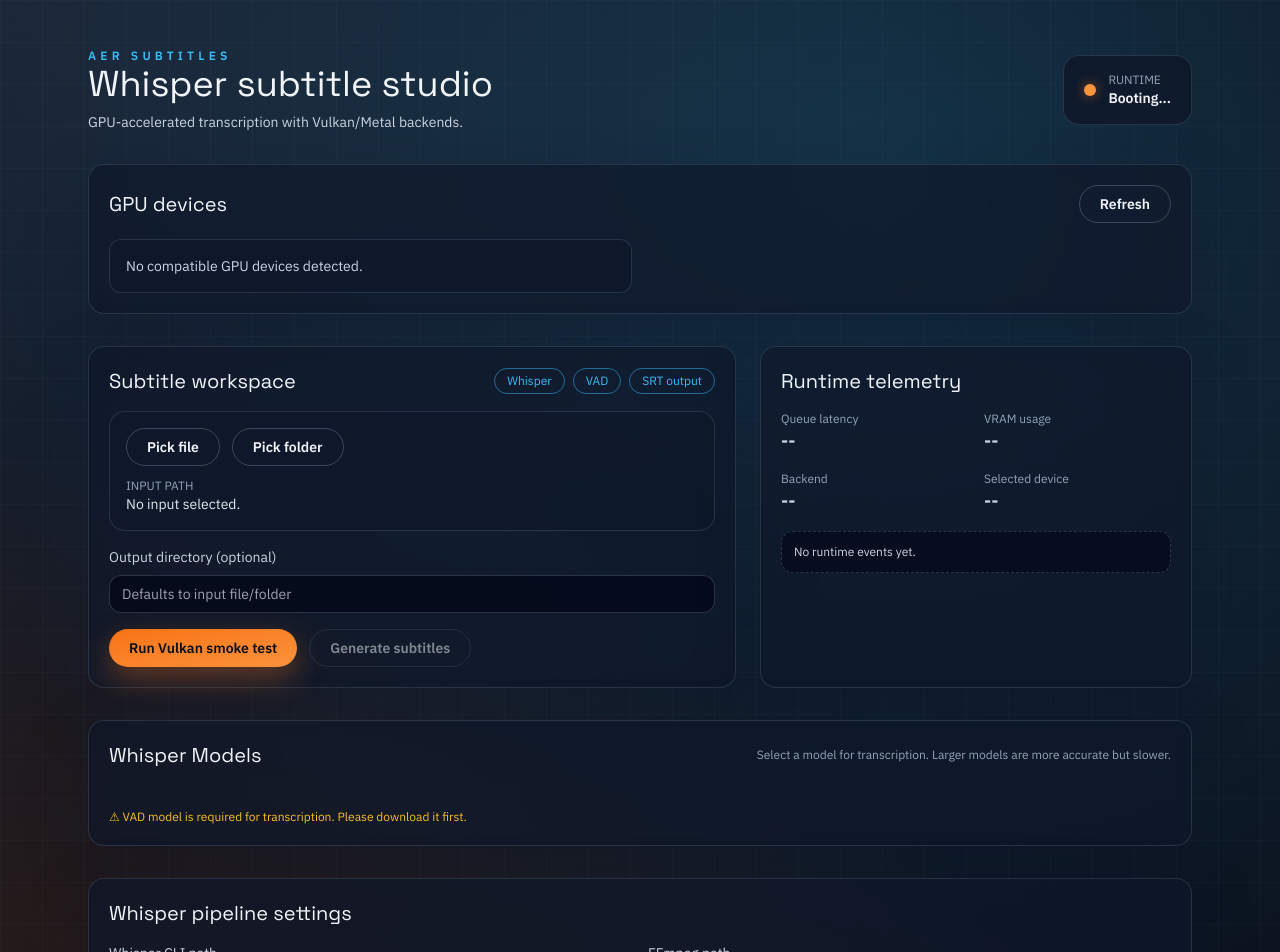
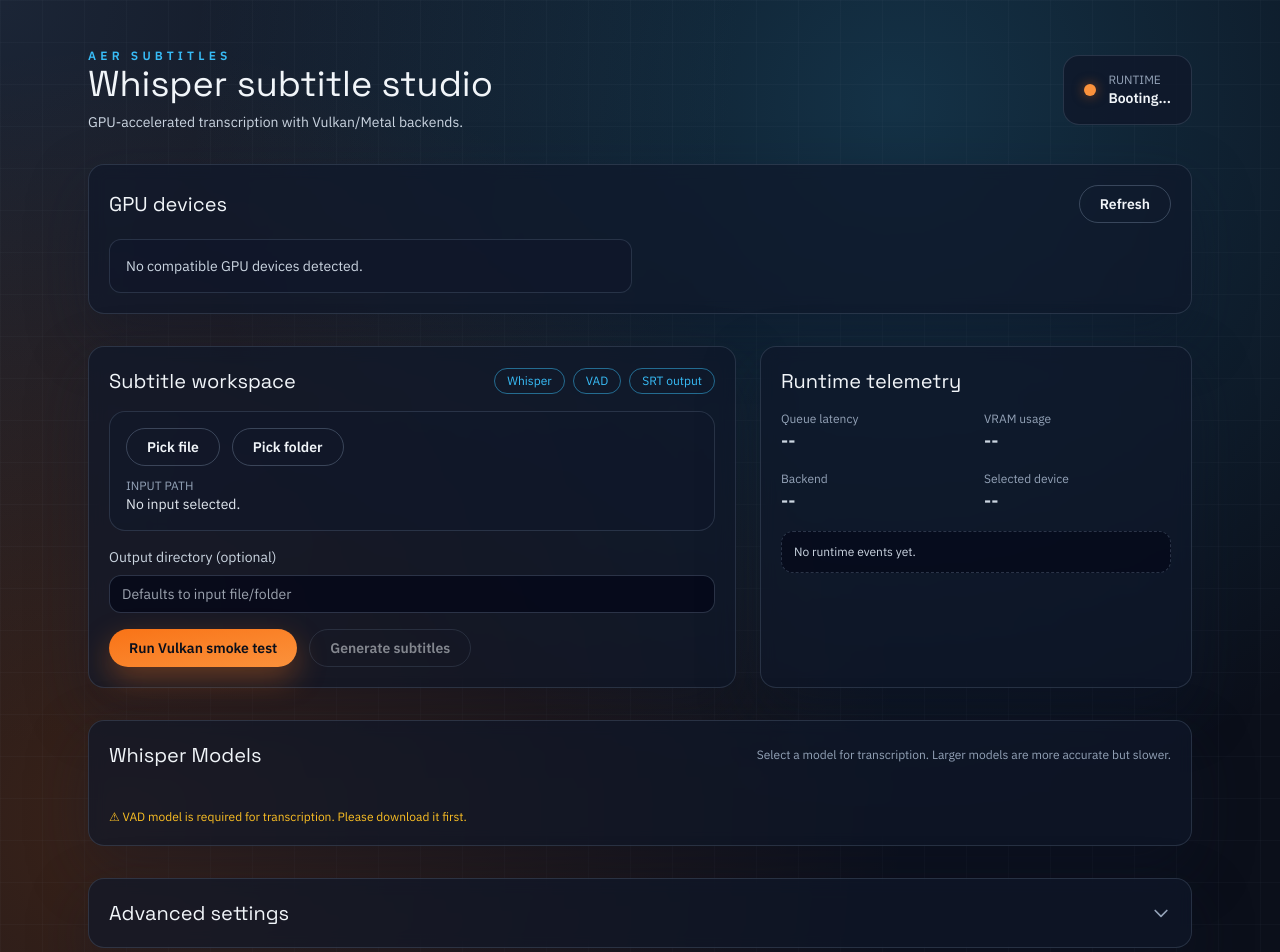
Before and after one commit to Team-AER/Subtly, a React (Vite) app: page / in a window 1280 px wide. Shown: the top 952 px of the page. Built offline with nearby package versions, Linux system fonts and the light colour scheme.

Commit message:
feat: add collapsible component for advanced settings in the app

```diff
--- a/src/renderer/App.jsx
+++ b/src/renderer/App.jsx
@@ -4,6 +4,7 @@ import { listDevices, pingRuntime, runSmokeTest, transcribe } from '@/api/runtim
 import { useRuntimeStore } from '@/state/store';
 import { Button } from '@/components/ui/button';
 import { Card, CardContent, CardHeader, CardTitle } from '@/components/ui/card';
+import { Collapsible, CollapsibleTrigger, CollapsibleContent } from '@/components/ui/collapsible';
 import ModelManager from '@/components/ModelManager';
 import { z } from 'zod';
 
@@ -341,11 +342,23 @@ export default function App() {
 
         <ModelManager />
 
-        <Card>
-          <CardHeader>
-            <CardTitle>Whisper pipeline settings</CardTitle>
-          </CardHeader>
-          <CardContent>
+        <Collapsible>
+          <Card>
+            <CardHeader className="cursor-pointer">
+              <CollapsibleTrigger className="flex w-full items-center justify-between">
+                <CardTitle>Advanced settings</CardTitle>
+                <svg
+                  className="h-5 w-5 text-slate-400 transition-transform duration-200 [[data-state=open]_&]:rotate-180"
+                  fill="none"
+                  stroke="currentColor"
+                  viewBox="0 0 24 24"
+                >
+                  <path strokeLinecap="round" strokeLinejoin="round" strokeWidth={2} d="M19 9l-7 7-7-7" />
+                </svg>
+              </CollapsibleTrigger>
+            </CardHeader>
+            <CollapsibleContent>
+              <CardContent>
             <div className="grid gap-4 md:grid-cols-2">
               <label className="grid gap-2 text-sm text-slate-300">
                 Whisper CLI path
@@ -518,8 +531,10 @@ export default function App() {
                 Dry run
               </label>
             </div>
-          </CardContent>
-        </Card>
+              </CardContent>
+            </CollapsibleContent>
+          </Card>
+        </Collapsible>
       </main>
     </div>
   );
--- /dev/null
+++ b/src/renderer/components/ui/collapsible.jsx
@@ -0,0 +1,50 @@
+import React, { useState } from 'react';
+
+function Collapsible({ children, defaultOpen = false }) {
+  const [open, setOpen] = useState(defaultOpen);
+
+  return (
+    <div data-state={open ? 'open' : 'closed'}>
+      {React.Children.map(children, (child) => {
+        if (React.isValidElement(child)) {
+          return React.cloneElement(child, { open, setOpen });
+        }
+        return child;
+      })}
+    </div>
+  );
+}
+
+function CollapsibleTrigger({ children, open, setOpen, className = '', asChild = false }) {
+  const handleClick = () => setOpen?.(!open);
+
+  if (asChild && React.isValidElement(children)) {
+    return React.cloneElement(children, {
+      onClick: handleClick,
+      'data-state': open ? 'open' : 'closed',
+    });
+  }
+
+  return (
+    <button
+      type="button"
+      onClick={handleClick}
+      className={className}
+      data-state={open ? 'open' : 'closed'}
+    >
+      {children}
+    </button>
+  );
+}
+
+function CollapsibleContent({ children, open, className = '' }) {
+  if (!open) return null;
+
+  return (
+    <div className={className} data-state={open ? 'open' : 'closed'}>
+      {children}
+    </div>
+  );
+}
+
+export { Collapsible, CollapsibleTrigger, CollapsibleContent };
```
